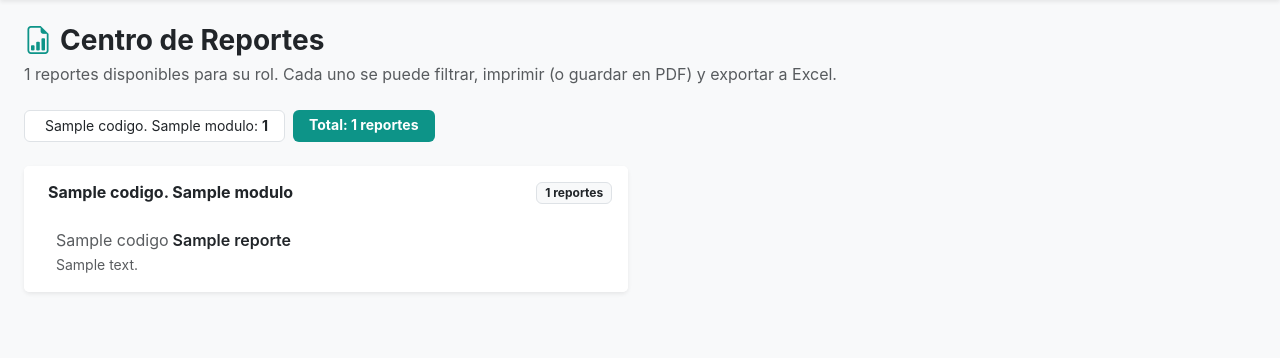
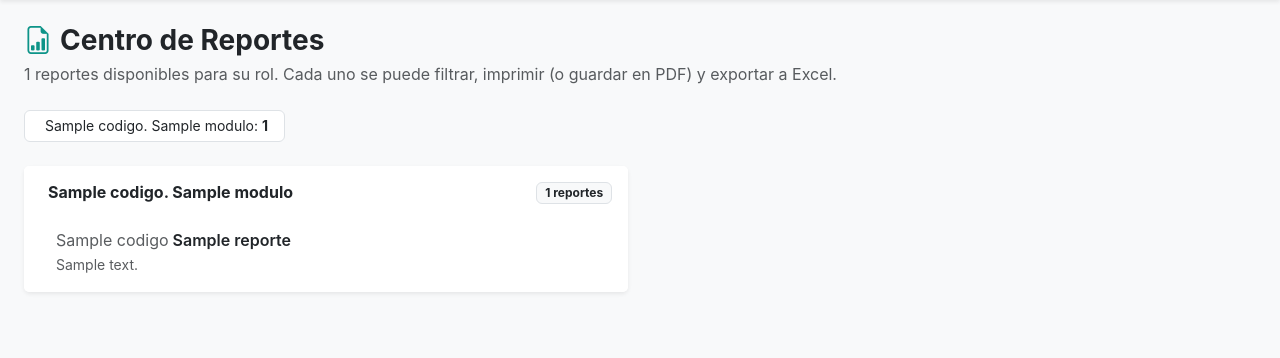
Before and after one commit to genesisdiaz24/consultorio-san-rafael, a Node server app: template src/views/reportes/index.ejs in a window 1280 px wide. Shown: the part 62-420 px from the top of the page. Run offline with Node 20, Linux system fonts and the light colour scheme; the template is opened without the code that fills it: most values are stand-ins (such as "Sample title", 1, 10 or a date in 2020).

Commit message:
Centro de Reportes: quitar la etiqueta del total; quedan los conteos por módulo
Co-Authored-By: Claude Fable 5.2 <noreply@anthropic.com>

```diff
--- a/src/views/reportes/index.ejs
+++ b/src/views/reportes/index.ejs
@@ -23,7 +23,6 @@
       <strong><%= m.reportes.length %></strong>
     </span>
   <% }); %>
-  <span class="badge bg-teal py-2 px-3 fs-7">Total: <%= totalReportes %> reportes</span>
 </div>
 
 <% if (modulos.length === 0) { %>
```
